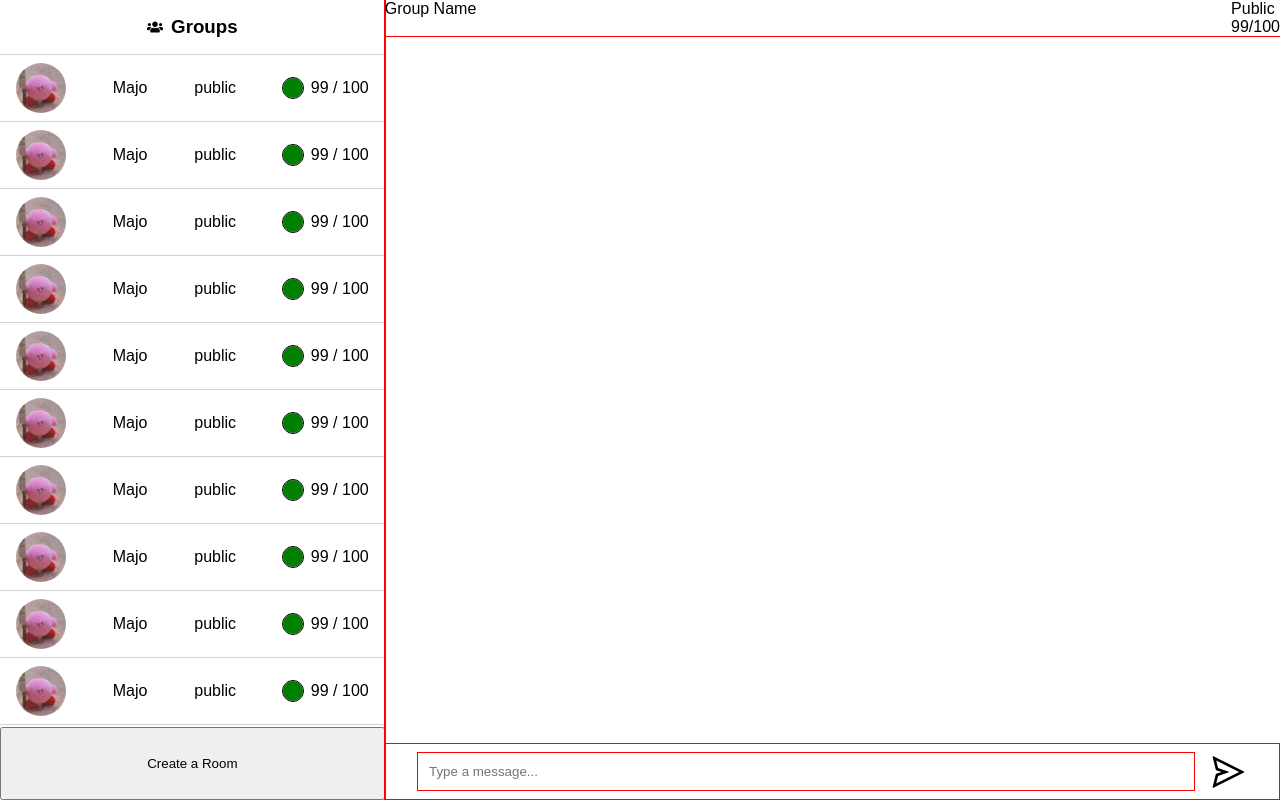
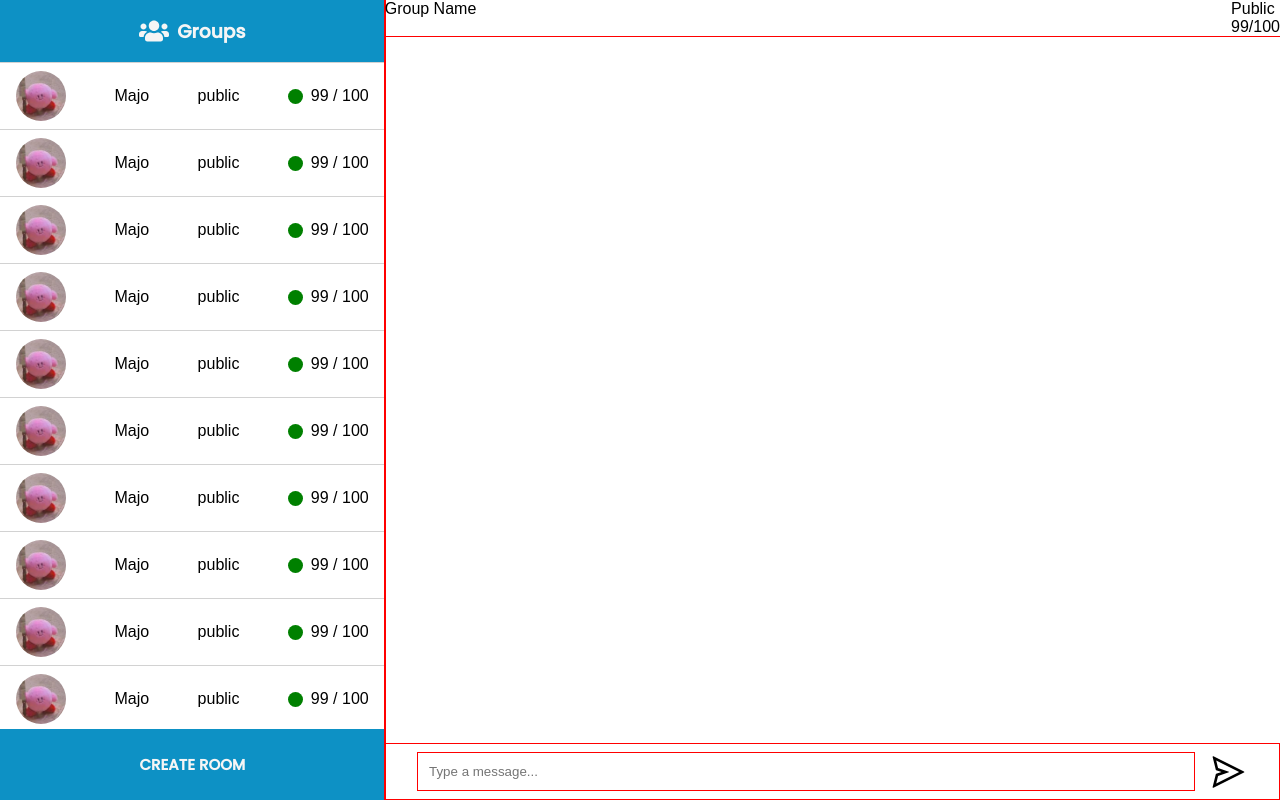
Before and after one commit to Practicas-senaSOFT/sockets, a React (Vite) app in the folder Client/: page / in a window 1280 px wide. Built offline with nearby package versions, Linux system fonts and the light colour scheme; no server answers.

Commit message:
diseño de dashboard de todos los grupos

```diff
--- a/Client/src/Components/Layout/ChatGroups/ChatGroups.jsx
+++ b/Client/src/Components/Layout/ChatGroups/ChatGroups.jsx
@@ -8,8 +8,8 @@ export const ChatGroups = () => {
   return (
     <div className="chatGroups-content">
       <div className="chatGroups-Header">
-        <FaUsers />
-        <h3>Groups</h3>
+        <FaUsers className="header-icon" />
+        <h3 title="header">Groups</h3>
       </div>
       <div className="chatGroups-body">
         <GroupCard />
--- a/Client/src/Components/Layout/ChatGroups/ChatGroups.scss
+++ b/Client/src/Components/Layout/ChatGroups/ChatGroups.scss
@@ -1,5 +1,4 @@
 @import '../../../Sass/Variables.scss';
-
 
 .chatGroups-content{
     outline: solid 1px red;
@@ -17,6 +16,18 @@
         gap: 0.5em;
         width: 100%;
         padding: 1em;
+        background-color: $primary-color;
+
+        .header-icon{
+            width: 30px;
+            height: 30px;
+            color: $secondary-color;
+        }
+
+        h3[title='header']{
+            font-family: poppins;
+            color: $secondary-color;
+        }
     }
 
     .chatGroups-body{
--- a/Client/src/Components/UI/CreateRoomButton/CreateRoomButton.jsx
+++ b/Client/src/Components/UI/CreateRoomButton/CreateRoomButton.jsx
@@ -22,7 +22,7 @@ export const CreateRoomButton = () => {
   return (
     <>
       <button onClick={() => changePopUp()} name="create">
-        Create a Room
+        Create Room
       </button>
       {showPopUp && <Overlay>
         <PopUp height={height}>
--- a/Client/src/Components/UI/CreateRoomButton/CreateRoomButton.scss
+++ b/Client/src/Components/UI/CreateRoomButton/CreateRoomButton.scss
@@ -1,7 +1,21 @@
+@import '../../../Sass/Variables.scss';
+
 button[name='create']{
     width: 100%;
     height: 100px;
     cursor: pointer;
+    color: $secondary-color;
+    background-color: $primary-color;
+    border: none;
+    font-family: poppins;
+    font-size: 15px;
+    font-weight: bolder;
+    transition: .9s all ease;
+    text-transform: uppercase;
+
+    &:hover{
+        filter: none;
+    }
 }
 
 .popUp-create-content{
--- a/Client/src/Components/UI/GroupCard/GroupCard.scss
+++ b/Client/src/Components/UI/GroupCard/GroupCard.scss
@@ -6,7 +6,11 @@
   cursor: pointer;
   transition: all 0.2s ease-in-out;
   align-items: center;
-  background-color: #FFf;
+  background-color: #fff;
+
+  &:hover {
+    background: rgba(240, 240, 240, 1);
+  }
 
   .groupCard-image {
     width: 50px;
@@ -27,12 +31,7 @@
   }
 }
 
-.groupCard-component:hover{
-  background: rgba(240,240,240,1);
-}
-
-.sendGroup-content{
-  outline: solid 1px red;
+.sendGroup-content {
   display: flex;
   padding: 1em;
   flex-direction: column;
@@ -40,5 +39,4 @@
   justify-content: center;
   border-radius: 5px;
   gap: 0.5em;
-
 }
--- a/Client/src/Sass/Variables.scss
+++ b/Client/src/Sass/Variables.scss
@@ -1 +1,4 @@
 @import url('https://fonts.googleapis.com/css2?family=Poppins:wght@500&display=swap');
+
+$primary-color: #0d91c5;
+$secondary-color: #f5f5f5;
--- a/Client/src/StyledComponents/StyledComponents.jsx
+++ b/Client/src/StyledComponents/StyledComponents.jsx
@@ -1,11 +1,10 @@
-import styled from 'styled-components';
+import styled from "styled-components";
 
 export const GroupColor = styled.div`
-  background-color: ${props => props.color};
-  width: 20px;
-  height: 20px;
-  border-radius: 255px;
-  outline: 1px solid #000;`
+  background-color: ${(props) => props.color};
+  width: 15px;
+  height: 15px;
+  border-radius: 255px;`;
 
 export const Overlay = styled.div`
   position: fixed;
@@ -17,11 +16,11 @@ export const Overlay = styled.div`
   display: flex;
   justify-content: center;
   align-items: center;
-`
+`;
 
 export const PopUp = styled.div`
   width: 500px;
-  height: ${props => props.height};
+  height: ${(props) => props.height};
   background-color: #fff;
   border-radius: 5px;
   display: flex;
@@ -29,4 +28,5 @@ export const PopUp = styled.div`
   padding: 1em;
   gap: 1em;
   outline: 1px solid #000;
-  transition : all 0.5s ease-in-out;`
+  transition: all 0.5s ease-in-out;
+`;
```
